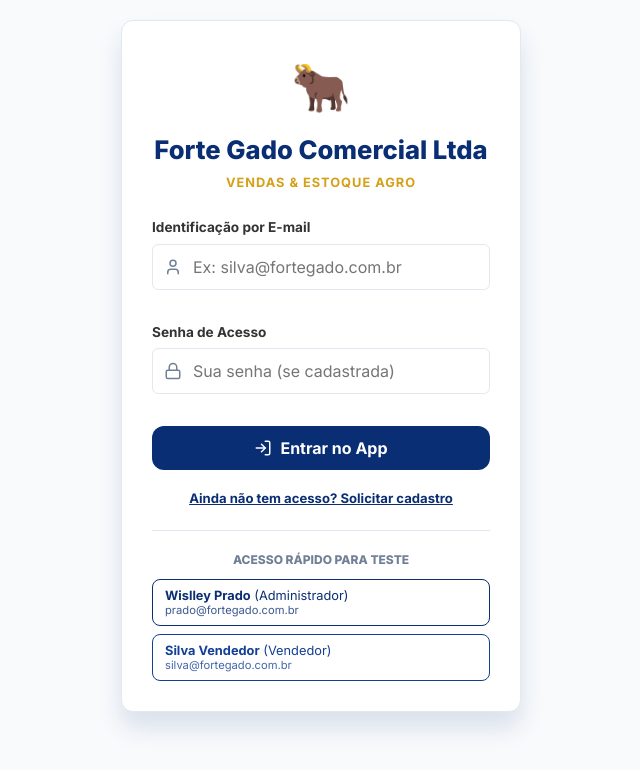
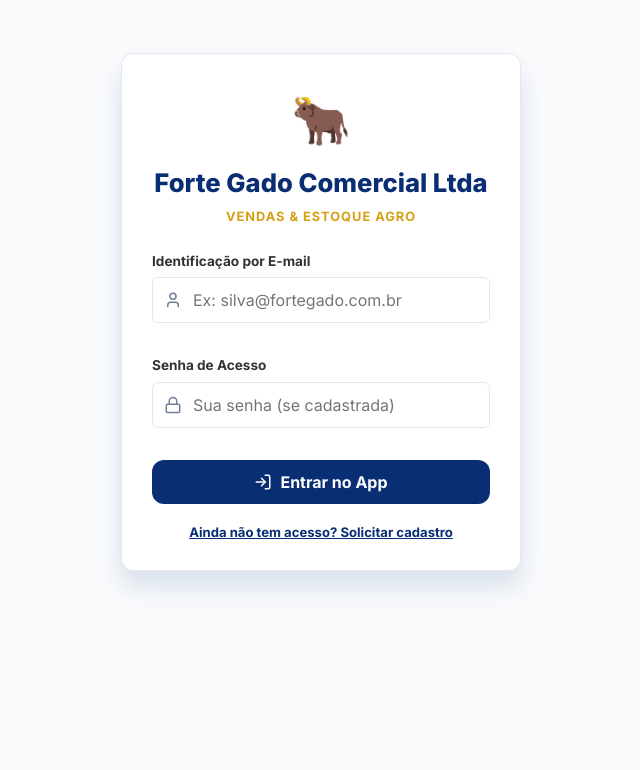
Before and after one commit to ForteGado/appvendafortegado, a React (Vite) app: page / in a window 1280 px wide. Shown: the top 770 px of the page, without its empty margins (319-959 px from the left). Built offline with nearby package versions, Linux system fonts and the light colour scheme; no server answers; the database is empty.

Commit message:
feat: remover acesso rapido para teste do login e forcar senha

```diff
--- a/src/components/Login.jsx
+++ b/src/components/Login.jsx
@@ -94,17 +94,6 @@ export default function Login({ onLogin }) {
     setRegPassword('');
   };
 
-  const handleQuickLogin = (userEmail) => {
-    setEmail(userEmail);
-    const db = getDb();
-    const user = db.usuarios.find(u => u.email === userEmail);
-    if (user) {
-      const creds = getCredentials();
-      creds.activeUserId = user.id;
-      saveCredentials(creds);
-      onLogin();
-    }
-  };
 
   return (
     <div style={{
@@ -273,46 +262,7 @@ export default function Login({ onLogin }) {
           </form>
         )}
 
-        {/* Quick select users list */}
-        <div style={{ marginTop: '24px', paddingTop: '20px', borderTop: '1px solid var(--cinza-claro)' }}>
-          <span style={{ display: 'block', fontSize: '0.75rem', fontWeight: '800', color: 'var(--cinza-medio)', textTransform: 'uppercase', marginBottom: '10px', textAlign: 'center' }}>
-            Acesso Rápido para Teste
-          </span>
-          <div style={{ display: 'flex', flexDirection: 'column', gap: '8px' }}>
-            <button
-              onClick={() => handleQuickLogin('prado@fortegado.com.br')}
-              style={quickButtonStyle('var(--azul-principal)')}
-            >
-              <strong>Wislley Prado</strong> (Administrador)
-              <span style={{ fontSize: '0.7rem', opacity: 0.8, display: 'block' }}>prado@fortegado.com.br</span>
-            </button>
-
-            <button
-              onClick={() => handleQuickLogin('silva@fortegado.com.br')}
-              style={quickButtonStyle('var(--azul-secundario)')}
-            >
-              <strong>Silva Vendedor</strong> (Vendedor)
-              <span style={{ fontSize: '0.7rem', opacity: 0.8, display: 'block' }}>silva@fortegado.com.br</span>
-            </button>
-          </div>
-        </div>
       </div>
     </div>
   );
 }
-
-const quickButtonStyle = (color) => ({
-  background: 'none',
-  border: `1.5px solid ${color}`,
-  borderRadius: '8px',
-  color: color,
-  padding: '8px 12px',
-  fontSize: '0.8rem',
-  cursor: 'pointer',
-  textAlign: 'left',
-  transition: 'all 0.2s',
-  outline: 'none',
-  ':hover': {
-    backgroundColor: 'rgba(10, 46, 115, 0.03)'
-  }
-});
```
